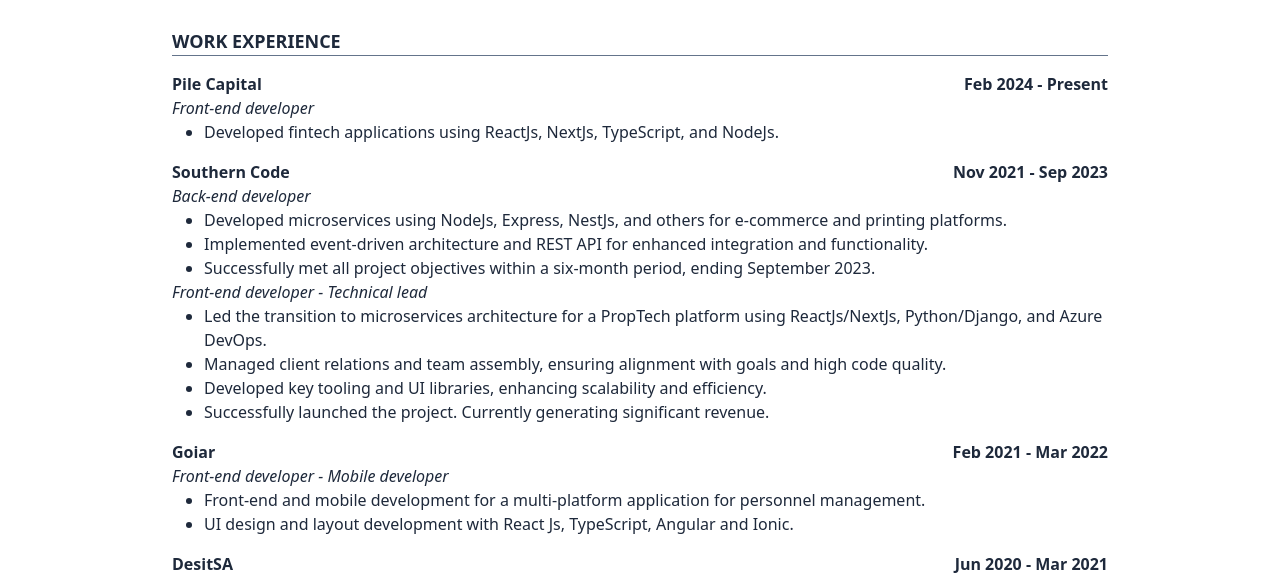
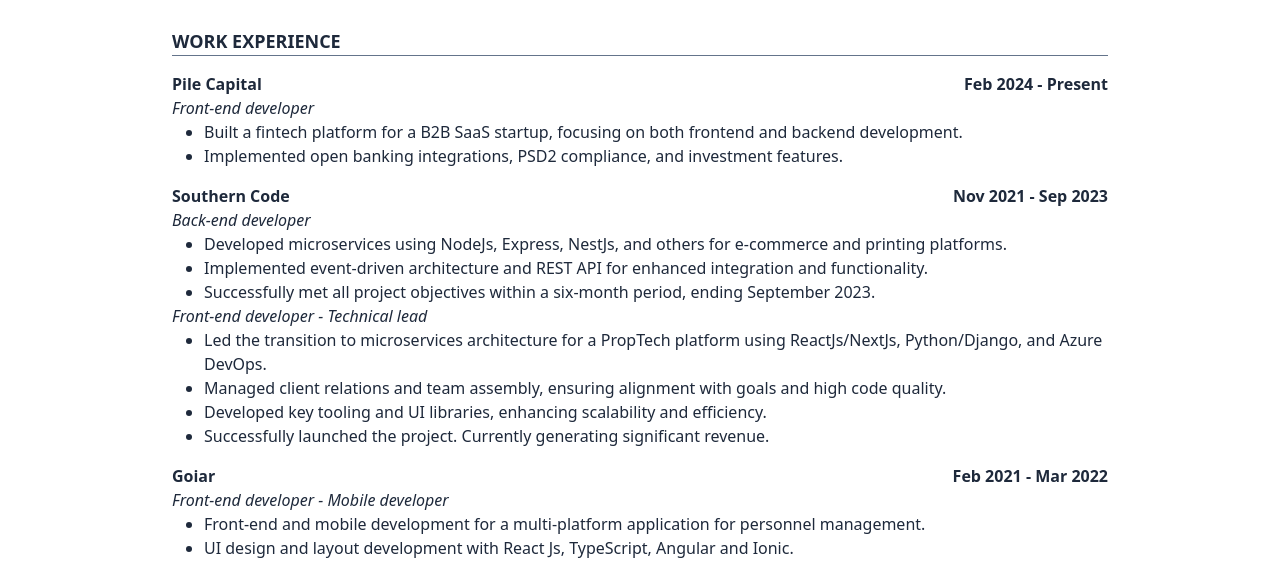
Before and after one commit to FabriBorgobello/curriculum-vitae, a plain HTML site: page index.html in a window 1280 px wide. Shown: the part 158-731 px from the top of the page. Drawn offline with Linux system fonts and the light colour scheme.

Commit message:
Description update

```diff
--- a/index.html
+++ b/index.html
@@ -186,8 +186,12 @@
           <h4 class="italic">Front-end developer</h4>
           <ul class="ml-8 list-disc">
             <li>
-              Developed fintech applications using ReactJs, NextJs, TypeScript,
-              and NodeJs.
+              Built a fintech platform for a B2B SaaS startup, focusing on both
+              frontend and backend development.
+            </li>
+            <li>
+              Implemented open banking integrations, PSD2 compliance, and
+              investment features.
             </li>
           </ul>
         </div>
```
Also changed, not shown: output.css.
